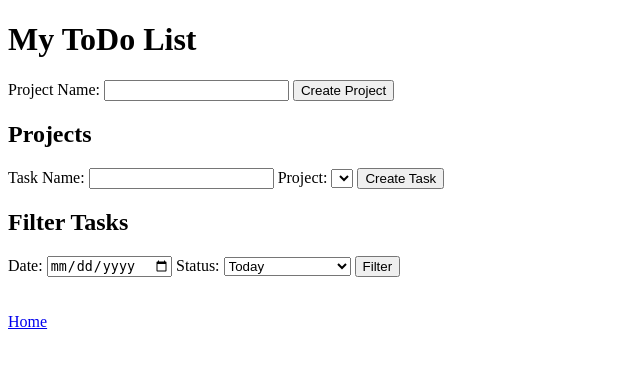
After one commit to Quilg/todo, a Flask app: page /todo in a window 1280 px wide. The commit adds this page. Shown: the top 368 px of the page, without its empty margins (0-640 px from the left). Run offline with Flask 3, Linux system fonts and the light colour scheme; a user stored in the database is signed in; data comes from the database, SQL or seed files in the repository; both versions use the stored data as it was after the commit; lists and menus that the app fills with data are empty.

Commit message:
almost final

```diff
--- a/server.py
+++ b/server.py
@@ -1,14 +1,18 @@
-from flask import Flask, render_template, request, redirect, url_for, session, g, send_from_directory
+import datetime
+from flask import Flask, flash, render_template, request, redirect, url_for, session, g, send_from_directory
 import sqlite3
 
 app = Flask(__name__)
 app.secret_key = 'kahsfhkj3hk24hhk235asd324jasdjgjfdh'
 app.config['SESSION_TYPE'] = 'filesystem'
+MAX_TASKS_PER_PROJECT = 15
+MAX_PROJECTS = 5
 
 
 def get_connection():
     conn = sqlite3.connect("todo.db")
     return conn
+
 
 def check_user():
     user_id = session.get('user_id')
@@ -30,13 +34,35 @@ def create_tables():
         (id INTEGER PRIMARY KEY AUTOINCREMENT,
         username TEXT,
         password TEXT,
-        role TEXT)
+        role TEXT,
+        status TEXT,
+        task_count INTEGER DEFAULT 0)
+    """)
+    db.execute("""
+        CREATE TABLE IF NOT EXISTS projects
+        (id INTEGER PRIMARY KEY AUTOINCREMENT,
+        name TEXT,
+        user_id INTEGER,
+        FOREIGN KEY (user_id) REFERENCES users (id))
+    """)
+
+    db.execute("""
+        CREATE TABLE IF NOT EXISTS tasks
+        (id INTEGER PRIMARY KEY AUTOINCREMENT,
+        name TEXT,
+        project_id INTEGER,
+        completed INTEGER,
+        due_date DATE,
+        user_id INTEGER,
+        FOREIGN KEY (project_id) REFERENCES projects (id),
+        FOREIGN KEY (user_id) REFERENCES users (id))
     """)
 create_tables()
 
 @app.route("/")
 def home():
-    return render_template('index.html')
+    check_user()
+    return render_template('index.html', user=g.user)
 
 @app.route('/login', methods=['POST', 'GET'])
 def login():
@@ -82,7 +108,7 @@ def register():
             if user is not None:
                 error = "Username already exists"
             else:
-                db.execute('INSERT INTO users(username, password, role) VALUES (?, ?, ?)', (username, password, 'free'))
+                db.execute('INSERT INTO users(username, password, role, status) VALUES (?, ?, ?, ?)', (username, password, 'free', 'active'))
                 db.commit()
                 return redirect(url_for('login'))
 
@@ -102,4 +128,172 @@ def dashboard():
     check_user()
     if g.user is None or g.user[3] != 'admin':
         return redirect(url_for('login'))
-    return render_template('dashboard.html')
+    if g.user[3] == 'admin':
+        db = get_connection()
+        users = db.execute('SELECT * FROM users WHERE role != "admin"').fetchall()
+        return render_template('dashboard.html', users=users)
+    return redirect(url_for('profile'))
+
+@app.route('/dashboard/upgrade/<int:user_id>', methods=['POST'])
+def upgrade_user(user_id):
+
+    db = get_connection()
+    db.execute('UPDATE users SET role = "premium" WHERE id = ?', (user_id,))
+    db.commit()
+
+    return redirect(url_for('dashboard'))
+
+
+@app.route('/dashboard/terminate/<int:user_id>', methods=['POST'])
+def terminate_user(user_id):
+
+    db = get_connection()
+    db.execute('UPDATE users SET status = "terminated" WHERE id = ?', (user_id,))
+    db.commit()
+
+    return redirect(url_for('dashboard'))
+
+@app.route('/dashboard/downgrade/<int:user_id>', methods=['POST'])
+def downgrade_user(user_id):
+
+    db = get_connection()
+    db.execute('UPDATE users SET role = "free" WHERE id = ?', (user_id,))
+    db.commit()
+
+    return redirect(url_for('dashboard'))
+
+@app.route('/dashboard/activate/<int:user_id>', methods=['POST'])
+def activate_user(user_id):
+
+    db = get_connection()
+    db.execute('UPDATE users SET status = "active" WHERE id = ?', (user_id,))
+    db.commit()
+
+    return redirect(url_for('dashboard'))
+
+@app.route('/todo', methods=['POST', 'GET'])
+def todo():
+    check_user()
+
+    if g.user is None:
+        return redirect(url_for('login'))
+
+    db = get_connection()
+
+    if request.method == 'POST':
+        # Create a new project
+        if request.form.get('project_name'):
+            project_name = request.form['project_name']
+            project_count = db.execute('SELECT COUNT(*) FROM projects WHERE user_id = ?', (g.user[0],)).fetchone()[0]
+            if project_count >= 5:
+                return render_template('todo.html', error='You have reached the maximum number of projects for your account.')
+            else:
+                db.execute('INSERT INTO projects (name, user_id) VALUES (?, ?)', (project_name, g.user[0]))
+                db.commit()
+
+        # Create a new task
+        if request.form.get('task_name'):
+            task_name = request.form['task_name']
+            project_id = request.form['project']
+            incomplete_task_count = db.execute('SELECT COUNT(*) FROM tasks WHERE project_id = ? AND completed = 0', (project_id,)).fetchone()[0]
+            if incomplete_task_count >= 15:
+                return render_template('todo.html', error='You have reached the maximum number of incomplete tasks for this project.')
+            else:
+                db.execute('INSERT INTO tasks (name, project_id, date) VALUES (?, ?, ?)', (task_name, project_id, request.form['date']))
+                db.commit()
+
+        # Filter tasks by date
+        if request.form.get('date'):
+            date = request.form['date']
+            status = request.form['status']
+            if status == 'today':
+                tasks = db.execute('SELECT * FROM tasks WHERE project_id IN (SELECT id FROM projects WHERE user_id = ?) AND date = ? AND completed = 0', (g.user[0], date)).fetchall()
+            elif status == 'past':
+                tasks = db.execute('SELECT * FROM tasks WHERE project_id IN (SELECT id FROM projects WHERE user_id = ?) AND date < ? AND completed = 0', (g.user[0], date)).fetchall()
+            else: tasks = db.execute('SELECT * FROM tasks WHERE project_id IN (SELECT id FROM projects WHERE user_id = ?) AND date > ? AND completed = 0', (g.user[0], date)).fetchall()
+
+    # Get all projects and tasks for the current user
+    projects = db.execute('SELECT * FROM projects WHERE user_id = ?', (g.user[0],)).fetchall()
+    tasks = db.execute('SELECT * FROM tasks WHERE project_id IN (SELECT id FROM projects WHERE user_id = ?) AND completed = 0', (g.user[0],)).fetchall()
+
+    return render_template('todo.html', user=g.user, projects=projects, tasks=tasks)
+
+@app.route('/create_project', methods=['POST'])
+def create_project():
+    check_user()
+
+    db = get_connection()
+
+    # Get the project name from the form
+    project_name = request.form['project_name']
+
+    # Insert the new project into the database
+    db.execute('INSERT INTO projects (name, user_id) VALUES (?, ?)', (project_name, g.user[0]))
+    db.commit()
+
+    # Redirect the user back to the todo page
+    return redirect(url_for('todo'))
+
+@app.route('/create_task', methods=['POST'])
+def create_task():
+    check_user()
+    db = get_connection()
+    task_name = request.form['task_name']
+    project_id = request.form['project']
+    user_id = g.user[0]
+
+    # Check if project has reached the maximum number of tasks
+    tasks = db.execute('SELECT * FROM tasks WHERE project_id = ? AND user_id = ?', (project_id, user_id)).fetchall()
+    if len(tasks) >= MAX_TASKS_PER_PROJECT:
+        projects = db.execute('SELECT * FROM projects WHERE user_id = ?', (user_id,)).fetchall()
+        tasks = db.execute('SELECT t.id, t.name, t.project_id, t.completed FROM tasks t JOIN projects p ON t.project_id = p.id WHERE t.user_id = ? AND p.user_id = ?', (user_id, user_id)).fetchall()
+        return render_template('todo.html', error='You have reached the maximum number of incomplete tasks for this project.', user=g.user, projects=projects, tasks=tasks)
+
+    db.execute('INSERT INTO tasks (name, project_id, user_id) VALUES (?, ?, ?)', (task_name, project_id, user_id))
+    db.commit()
+
+    return redirect(url_for('todo'))
+
+
+
+@app.route('/delete_task/<int:task_id>', methods=['GET'])
+def delete_task():
+    check_user()
+
+    if g.user is None:
+        return redirect(url_for('login'))
+
+    db = get_connection()
+
+    # Get the task_id from the form
+    task_id = request.form.get('task_id')
+
+    # Delete the task
+    db.execute('DELETE FROM tasks WHERE id = ?', (task_id,))
+
+    # Commit changes to the database
+    db.commit()
+
+    return redirect(url_for('todo'))
+
+
+
+@app.route('/delete_project/<int:project_id>', methods=['GET'])
+def delete_project(project_id):
+    check_user()
+    db = get_connection()
+    db.execute('DELETE FROM projects WHERE id = ? AND user_id = ?', (project_id, g.user[0]))
+    db.execute('DELETE FROM tasks WHERE project_id = ? AND user_id = ?', (project_id, g.user[0]))
+    db.commit()
+    flash('Project deleted successfully!', 'success')
+    return redirect(url_for('todo'))
+
+@app.route('/upgrade', methods=['GET'])
+def upgrade():
+    db = get_connection()
+    check_user()
+    user_id = g.user[0]
+    db.execute('UPDATE users SET role = "premium" WHERE id = ?', (user_id,))
+    db.commit()
+    flash('Your account has been upgraded to premium!', 'success')
+    return redirect(url_for('profile'))
--- /dev/null
+++ b/templates/todo.html
@@ -0,0 +1,91 @@
+<!DOCTYPE html>
+<html>
+<head>
+	<title>ToDo List</title>
+</head>
+<body>
+	<h1>My ToDo List</h1>
+
+	<!-- Create a new project form -->
+	<form method="POST" action="/create_project">
+		<label for="project_name">Project Name:</label>
+		<input type="text" name="project_name" id="project_name" required>
+		<button type="submit">Create Project</button>
+	</form>
+
+	<h2>Projects</h2>
+	<ul>
+		{% for project in projects %}
+			<li>
+				{{ project[1] }}
+				<a href="/delete_project/{{ project[0] }}">Delete</a>
+				{% if project[0] == tasks[2] %}
+					<ul>
+						{% for task in tasks %}
+							<li>
+								{{ task[1] }}
+								{% if task[3] %}
+									<span>(Completed)</span>
+								{% else %}
+									<a href="/complete_task/{{ task[0] }}">Mark as Completed</a>
+									<a href="/delete_task/{{ task[0] }}">Delete</a>
+								{% endif %}
+							</li>
+						{% endfor %}
+					</ul>
+				{% endif %}
+			</li>
+		{% endfor %}
+	</ul>
+
+	<!-- Create a new task form -->
+	<form method="POST" action="/create_task">
+		<label for="task_name">Task Name:</label>
+		<input type="text" name="task_name" id="task_name" required>
+
+		<label for="project">Project:</label>
+		<select name="project" id="project" required>
+			{% for project in projects %}
+				<option value="{{ project[0] }}">{{ project[1] }}</option>
+			{% endfor %}
+		</select>
+
+		<button type="submit">Create Task</button>
+	</form>
+
+	{% if tasks %}
+		<!-- List of tasks for selected project -->
+		<h2>Tasks for {{ selected_project_name }}</h2>
+		<ul>
+			{% for task in tasks %}
+				<li>
+					{{ task[1] }}
+					{% if task[3] %}
+						<span>(Completed)</span>
+					{% else %}
+						<a href="/complete_task/{{ task.id }}">Mark as Completed</a>
+						<a href="/delete_task/{{ task.id }}">Delete</a>
+					{% endif %}
+				</li>
+			{% endfor %}
+		</ul>
+	{% endif %}
+
+	<!-- Filter tasks by date -->
+	<h2>Filter Tasks</h2>
+	<form method="POST" action="/filter_tasks">
+		<label for="date">Date:</label>
+		<input type="date" name="date" id="date" required>
+
+		<label for="status">Status:</label>
+		<select name="status" id="status" required>
+			<option value="today">Today</option>
+			<option value="past">Past (Incomplete)</option>
+			<option value="future">Future</option>
+		</select>
+
+		<button type="submit">Filter</button>
+	</form>
+	<br><br><a href="/">Home</a>
+</body>
+</html>
```
Also changed, not shown: df.html (added, +101 -0 lines), templates/auth/login.html (+4 -3 lines), templates/base.html (+20 -5 lines), templates/dashboard.html (+53 -6 lines), templates/upgrade.html (added, +14 -0 lines), todo.db.
